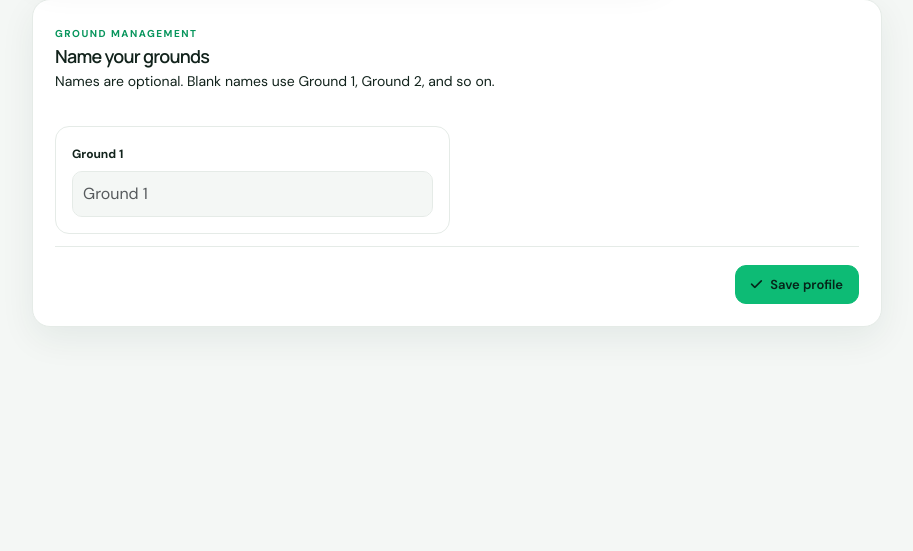
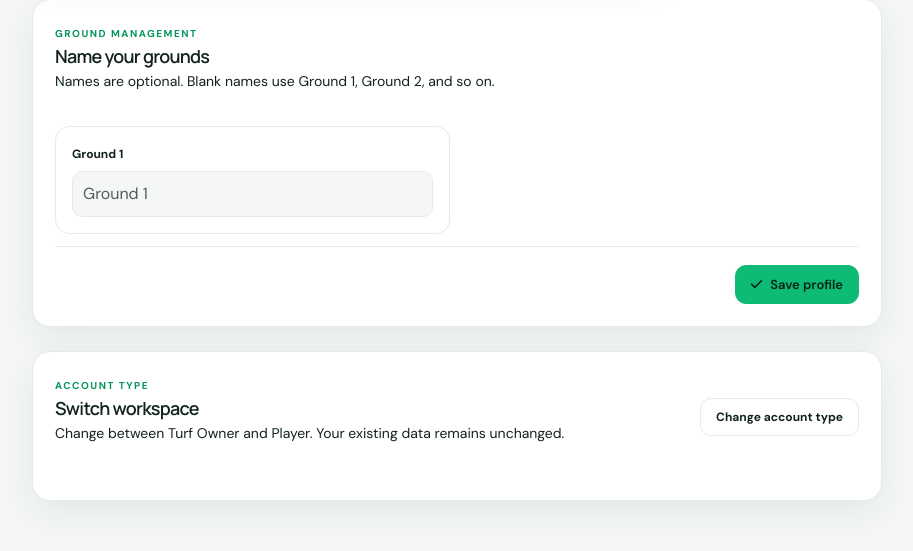
Before and after one commit to ebi1116/turfiq, a Django app: page /profile/ in a window 1280 px wide. Shown: the part 956-1507 px from the top of the page, without its empty margins (252-1165 px from the left). Before the commit the page ends 1285 px from the top, so only its background shows below. Run offline with Django 5.2, Linux system fonts and the light colour scheme; the visitor is signed in with stand-in values (Sample User, id 1); data comes from the database, SQL or seed files in the repository; data that the repository does not hold is empty; some libraries are stand-ins or nearby versions.

Commit message:
Allow users to switch account type

```diff
--- a/accounts/urls.py
+++ b/accounts/urls.py
@@ -3,6 +3,7 @@ from . import views
 
 urlpatterns = [
     path("choose-role/", views.RoleSelectionView.as_view(), name="choose-role"),
+    path("switch-account-type/", views.AccountTypeSwitchView.as_view(), name="switch-account-type"),
     path("player/onboarding/", views.PlayerOnboardingView.as_view(), name="player-onboarding"),
     path("player/", views.PlayerDashboardView.as_view(), name="player-dashboard"),
     path("player/profile/", views.PlayerProfileView.as_view(), name="player-profile"),
--- a/accounts/views.py
+++ b/accounts/views.py
@@ -38,8 +38,9 @@ class PlayerRequiredMixin(LoginRequiredMixin):
 
 class RoleSelectionView(LoginRequiredMixin, TemplateView):
     template_name = "accounts/choose_role.html"
+    allow_change = False
     def dispatch(self, request, *args, **kwargs):
-        if request.user.is_authenticated and hasattr(request.user, "google_profile") and request.user.google_profile.role:
+        if not self.allow_change and request.user.is_authenticated and hasattr(request.user, "google_profile") and request.user.google_profile.role:
             return redirect(role_login_redirect_url(request.user))
         return super().dispatch(request, *args, **kwargs)
     def post(self, request, *args, **kwargs):
@@ -48,7 +49,12 @@ class RoleSelectionView(LoginRequiredMixin, TemplateView):
             messages.error(request, "Please choose an account type."); return redirect("choose-role")
         profile, _ = GoogleUserProfile.objects.get_or_create(user=request.user)
         profile.role = role; profile.save(update_fields=["role", "updated_at"])
+        messages.success(request, "Your account type has been updated. Your existing data is unchanged.")
         return redirect(role_login_redirect_url(request.user))
+
+
+class AccountTypeSwitchView(RoleSelectionView):
+    allow_change = True
 
 
 class PlayerOnboardingView(PlayerRequiredMixin, TemplateView):
--- a/templates/accounts/profile.html
+++ b/templates/accounts/profile.html
@@ -9,5 +9,6 @@
  <article class="panel form-panel mt-4"><div class="panel-head"><div><span class="eyebrow">GROUND MANAGEMENT</span><h2>Name your grounds</h2><p>Names are optional. Blank names use Ground 1, Ground 2, and so on.</p></div></div><div id="groundNames" class="ground-name-grid">{% for ground in grounds %}{% if ground.is_active %}<div class="ground-name-item" data-number="{{ ground.number }}"><label class="form-label" for="ground_name_{{ ground.number }}">Ground {{ ground.number }}</label><input class="form-control" id="ground_name_{{ ground.number }}" name="ground_name_{{ ground.number }}" value="{{ ground.name }}" placeholder="Ground {{ ground.number }}"></div>{% endif %}{% endfor %}</div>
  <div class="form-actions"><button class="btn btn-primary"><i class="fa-solid fa-check me-2"></i>Save profile</button></div></article>
 </form>
+<article class="panel form-panel mt-4"><div class="panel-head"><div><span class="eyebrow">ACCOUNT TYPE</span><h2>Switch workspace</h2><p>Change between Turf Owner and Player. Your existing data remains unchanged.</p></div><a class="btn btn-light" href="{% url 'switch-account-type' %}">Change account type</a></div></article>
 {% endblock %}
 {% block extra_js %}<script>document.addEventListener('DOMContentLoaded',()=>{const count=document.getElementById('id_number_of_grounds'),box=document.getElementById('groundNames');function render(){const n=Math.max(1,Math.min(50,parseInt(count.value||1))),values={};box.querySelectorAll('input').forEach(i=>values[i.name]=i.value);box.innerHTML='';for(let x=1;x<=n;x++){const d=document.createElement('div');d.className='ground-name-item';d.innerHTML=`<label class="form-label" for="ground_name_${x}">Ground ${x}</label><input class="form-control" id="ground_name_${x}" name="ground_name_${x}" placeholder="Ground ${x}">`;d.querySelector('input').value=values[`ground_name_${x}`]||'';box.appendChild(d)}}count?.addEventListener('input',render);render()})</script>{% endblock %}
```
